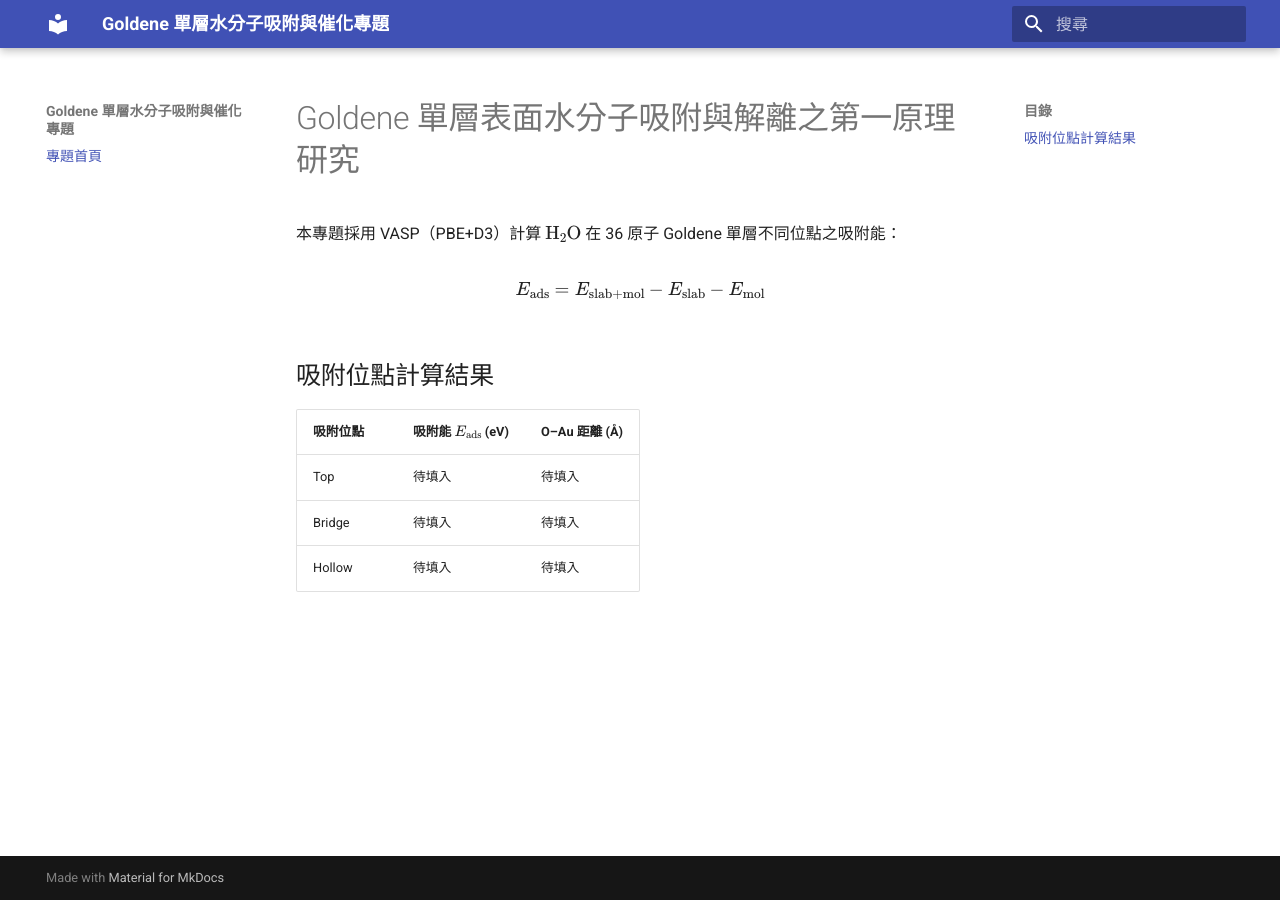
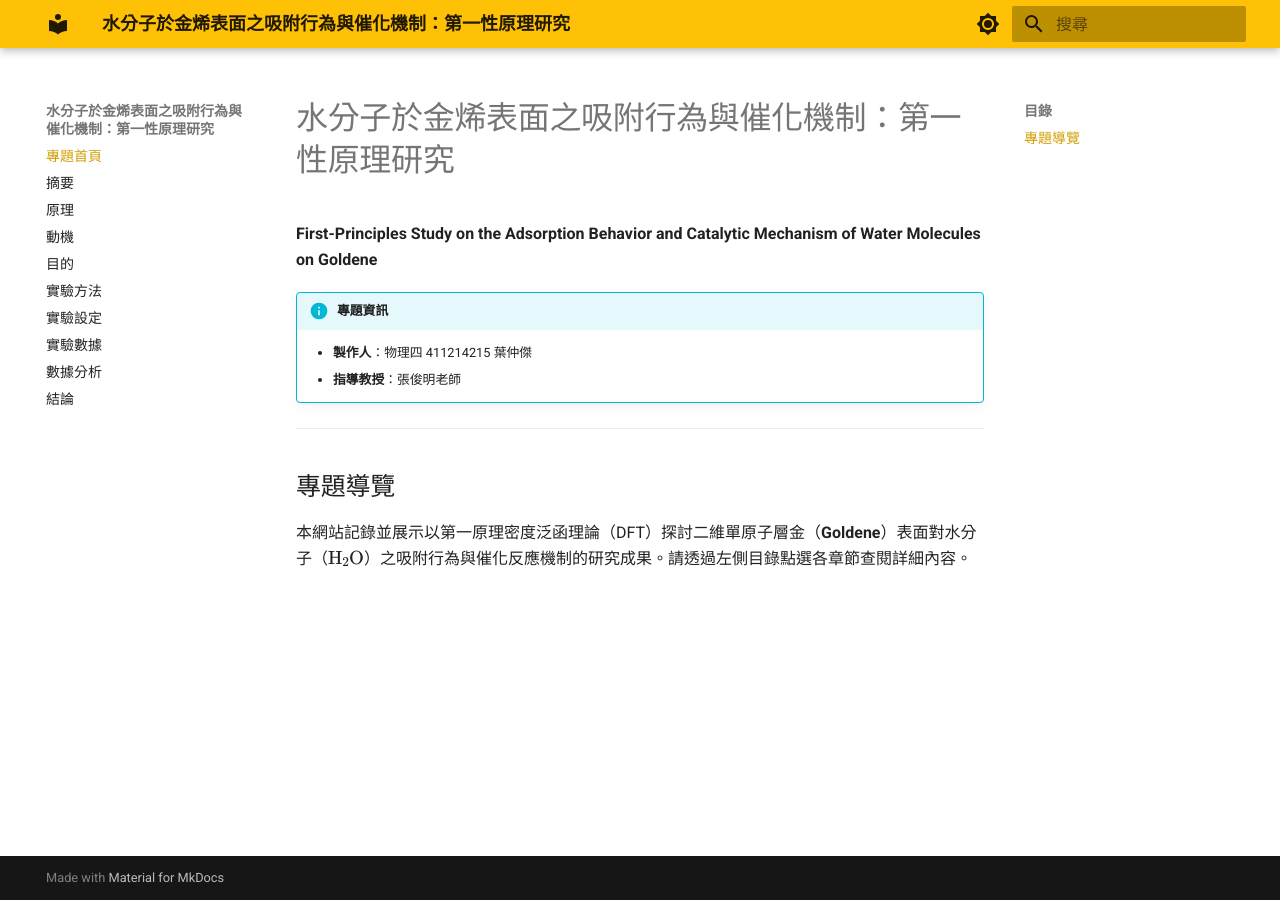
Before and after one commit to yccsno2/goldene-water-dft, an MkDocs documentation site: the page built from docs/index.md, in a window 1280 px wide. Built offline with MkDocs 1.6.1 and Material for MkDocs 9.7.7, drawn with Linux system fonts in a browser that asks for light colours.

Commit message:
新增製作人資訊與各章節分頁

```diff
--- /dev/null
+++ b/docs/abstract.md
@@ -0,0 +1,3 @@
+# 摘要
+
+*（此處可填入專題中英文研究摘要，簡述研究背景、計算方法、主要吸附位點結果與催化機制結論。）*
--- /dev/null
+++ b/docs/conclusion.md
@@ -0,0 +1,3 @@
+# 結論
+
+*（此處可條列總結本專題關於水分子在金烯表面之最穩定吸附位點、DFT-D3 修正影響，以及催化反應機制之核心發現。）*
--- a/docs/index.md
+++ b/docs/index.md
@@ -1,13 +1,13 @@
-# Goldene 單層表面水分子吸附與解離之第一原理研究
+# 水分子於金烯表面之吸附行為與催化機制：第一性原理研究
 
-本專題採用 VASP（PBE+D3）計算 $\text{H}_2\text{O}$ 在 36 原子 Goldene 單層不同位點之吸附能：
+**First-Principles Study on the Adsorption Behavior and Catalytic Mechanism of Water Molecules on Goldene**
 
-$$E_{\text{ads}} = E_{\text{slab+mol}} - E_{\text{slab}} - E_{\text{mol}}$$
+!!! info "專題資訊"
+    * **製作人**：物理四 411214215 葉仲傑
+    * **指導教授**：張俊明老師
 
-## 吸附位點計算結果
+---
 
-| 吸附位點 | 吸附能 $E_{\text{ads}}$ (eV) | O–Au 距離 (Å) |
-| :--- | :--- | :--- |
-| Top | 待填入 | 待填入 |
-| Bridge | 待填入 | 待填入 |
-| Hollow | 待填入 | 待填入 |
+## 專題導覽
+
+本網站記錄並展示以第一原理密度泛函理論（DFT）探討二維單原子層金（**Goldene**）表面對水分子（$\text{H}_2\text{O}$）之吸附行為與催化反應機制的研究成果。請透過左側目錄點選各章節查閱詳細內容。
--- /dev/null
+++ b/docs/methodology.md
@@ -0,0 +1,3 @@
+# 實驗方法
+
+本研究使用第一原理計算軟體 **VASP（Vienna Ab initio Simulation Package）** 進行自洽場（SCF）電子結構計算與離子弛豫幾何最佳化（Geometry Optimization），並透過 **VESTA** 進行晶體結構視覺化與鍵長、吸附高度量測。
--- /dev/null
+++ b/docs/motivation.md
@@ -0,0 +1,3 @@
+# 動機
+
+二維單原子層金（Goldene）近年成功於實驗上合成，其低配位數表面原子展現出與塊材金截然不同的電子結構與表面反應活性。探討水分子在金烯表面的吸附構型與解離行為，有助於釐清二維貴金屬材料在表面催化與水裂解反應中的潛在應用機制。
--- /dev/null
+++ b/docs/objectives.md
@@ -0,0 +1,5 @@
+# 目的
+
+1. **建立穩定之金烯單層模型**：最佳化 36 原子 $6 \times 3 \times 1$ 金烯超晶胞結構並確認其基準能量。
+2. **鑑定水分子最穩定吸附構型**：比較 $\text{H}_2\text{O}$ 於 Top、Bridge、Hollow 等高對稱位點（含不同分子傾角構型）之吸附能與鍵長變化。
+3. **評估催化解離熱力學路徑**：分析水分子解離為共吸附物種（$\text{OH}^* + \text{H}^*$）之能量變化與反應可行性。
--- /dev/null
+++ b/docs/theory.md
@@ -0,0 +1,16 @@
+# 原理
+
+## 密度泛函理論（DFT）
+本專題採用基於 Kohn-Sham 方程式之第一原理密度泛函理論，透過電子密度求解多體系統之基態能量與電子結構。
+
+## 交換關聯泛函與凡得瓦力修正
+採用廣義梯度近似 **GGA-PBE** 描述交換關聯能，並引入 Grimme **DFT-D3** 色散修正（`IVDW = 11`），以準確捕捉極性水分子與二維金屬表面之間的弱凡得瓦交互作用。
+
+## 吸附能定義
+水分子於金烯表面之吸附能 $E_{\text{ads}}$ 定義如下：
+
+$$E_{\text{ads}} = E_{\text{slab+mol}} - E_{\text{slab}} - E_{\text{mol}}$$
+
+* $E_{\text{slab+mol}}$：吸附系統之總能量
+* $E_{\text{slab}}$：潔淨金烯基底之總能量
+* $E_{\text{mol}}$：氣相孤立分子之總能量
--- a/mkdocs.yml
+++ b/mkdocs.yml
@@ -1,12 +1,47 @@
-site_name: Goldene 單層水分子吸附與催化專題
+site_name: 水分子於金烯表面之吸附行為與催化機制：第一性原理研究
+site_description: First-Principles Study on the Adsorption Behavior and Catalytic Mechanism of Water Molecules on Goldene
+site_author: 物理四 411214215 葉仲傑
+
 theme:
   name: material
   language: zh-TW
+  palette:
+    - scheme: default
+      primary: amber
+      accent: deep orange
+      toggle:
+        icon: material/brightness-7
+        name: 切換至深色模式
+    - scheme: slate
+      primary: amber
+      accent: deep orange
+      toggle:
+        icon: material/brightness-4
+        name: 切換至淺色模式
+  features:
+    - navigation.top
+    - content.code.copy
+
 nav:
   - 專題首頁: index.md
+  - 摘要: abstract.md
+  - 原理: theory.md
+  - 動機: motivation.md
+  - 目的: objectives.md
+  - 實驗方法: methodology.md
+  - 實驗設定: setup.md
+  - 實驗數據: data.md
+  - 數據分析: analysis.md
+  - 結論: conclusion.md
+
 markdown_extensions:
   - pymdownx.arithmatex:
       generic: true
+  - pymdownx.highlight:
+      anchor_linenums: true
+  - pymdownx.superfences
   - tables
+  - admonition
+
 extra_javascript:
   - https://unpkg.com/mathjax@3/es5/tex-mml-chtml.js
```
Also changed, not shown: docs/analysis.md (added, +3 -0 lines), docs/data.md (added, +18 -0 lines), docs/setup.md (added, +18 -0 lines).
